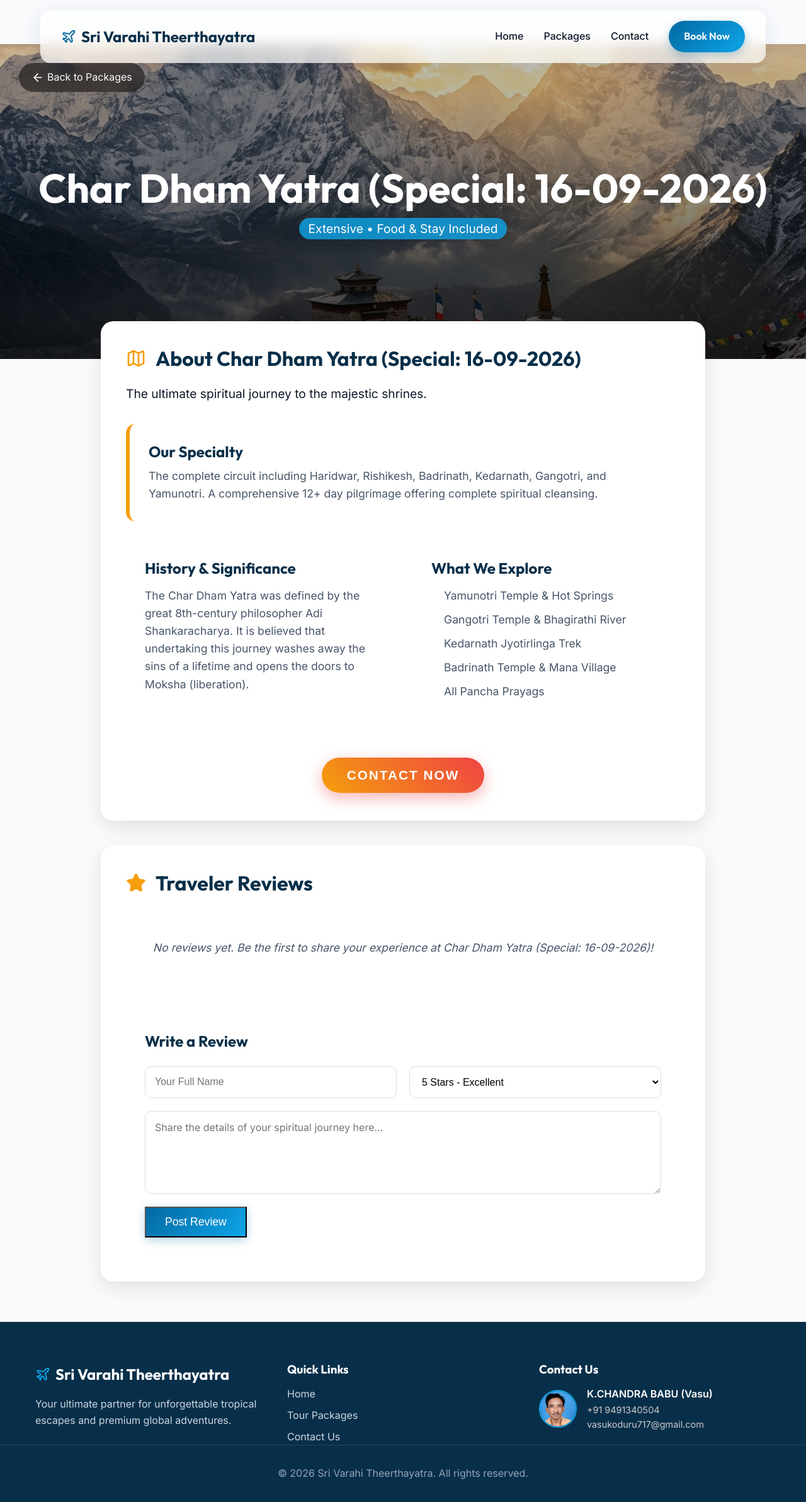
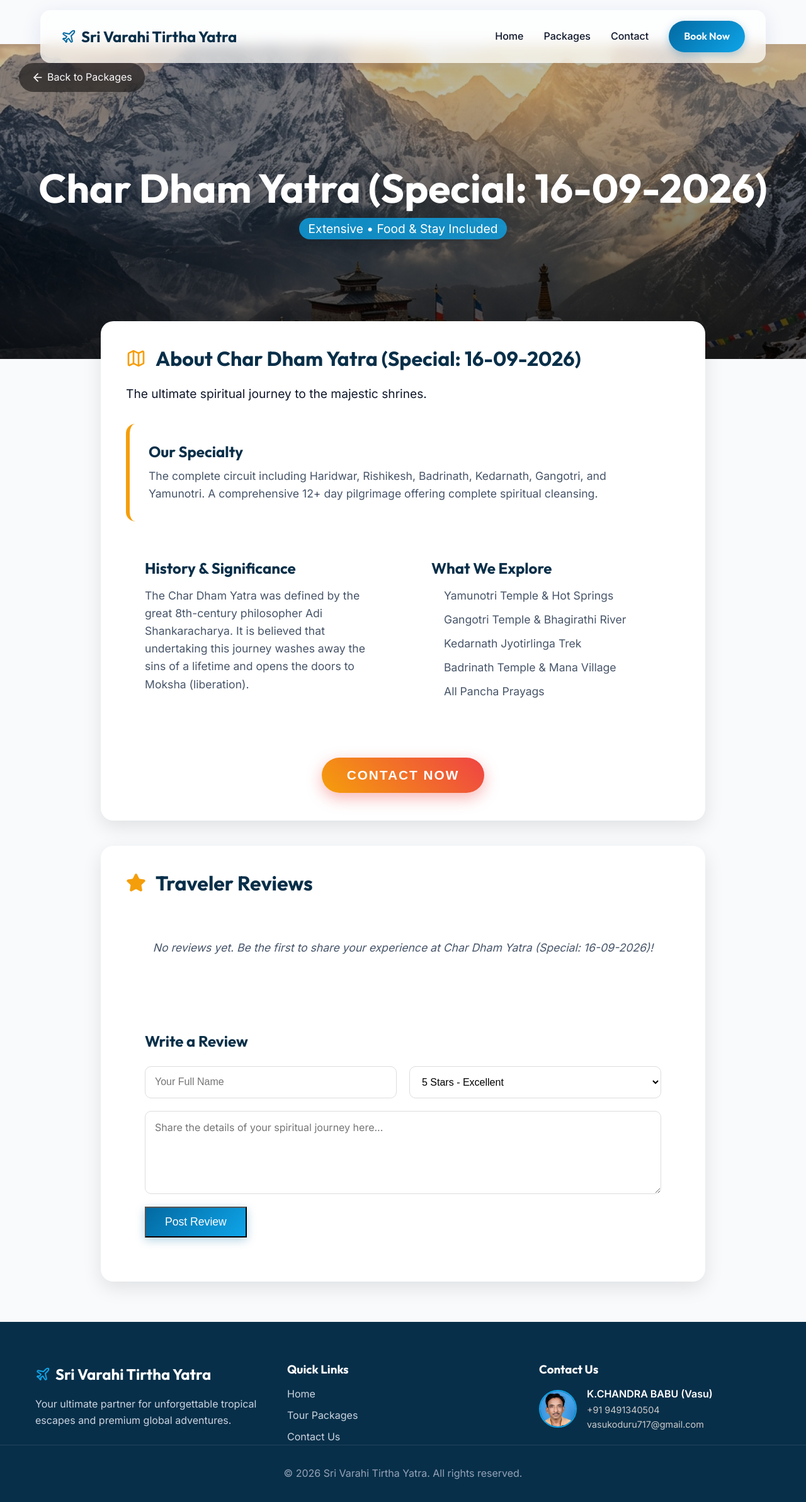
Before and after one commit to HariKrishna0088/varahi-travels, a React (Vite) app: page /#/destination/1 in a window 1280 px wide. Shown: the whole page at 63% size. Built offline with nearby package versions, Linux system fonts and the light colour scheme.

Commit message:
Rename to Sri Varahi Tirtha Yatra

```diff
--- a/index.html
+++ b/index.html
@@ -4,7 +4,7 @@
     <meta charset="UTF-8" />
     <link rel="icon" type="image/svg+xml" href="/favicon.svg" />
     <meta name="viewport" content="width=device-width, initial-scale=1.0" />
-    <title>Sri Varahi Theerthayatra</title>
+    <title>Sri Varahi Tirtha Yatra</title>
   </head>
   <body>
     <div id="root"></div>
--- a/src/components/Footer.jsx
+++ b/src/components/Footer.jsx
@@ -10,7 +10,7 @@ const Footer = () => {
         <div className="footer-brand">
           <div className="footer-logo">
             <Plane className="nav-icon" />
-            <span>Sri Varahi Theerthayatra</span>
+            <span>Sri Varahi Tirtha Yatra</span>
           </div>
           <p>Your ultimate partner for unforgettable tropical escapes and premium global adventures.</p>
         </div>
@@ -35,7 +35,7 @@ const Footer = () => {
         </div>
       </div>
       <div className="footer-bottom">
-        <p>&copy; {new Date().getFullYear()} Sri Varahi Theerthayatra. All rights reserved.</p>
+        <p>&copy; {new Date().getFullYear()} Sri Varahi Tirtha Yatra. All rights reserved.</p>
       </div>
     </footer>
   );
--- a/src/components/Hero.jsx
+++ b/src/components/Hero.jsx
@@ -11,7 +11,7 @@ const Hero = () => {
       </div>
 
       <div className="container hero-content animate-fade-in-up">
-        <h1>Spiritual & Family Journeys with <span className="highlight">Sri Varahi Theerthayatra</span></h1>
+        <h1>Spiritual & Family Journeys with <span className="highlight">Sri Varahi Tirtha Yatra</span></h1>
         <p>Curated premium travel experiences. Whether you seek deep devotional tours, group adventures, or unforgettable family trips, your journey begins here.</p>
 
         <div className="hero-search glass-panel">
--- a/src/components/Navbar.jsx
+++ b/src/components/Navbar.jsx
@@ -11,7 +11,7 @@ const Navbar = () => {
       <div className="nav-container">
         <Link to="/" className="nav-logo">
           <Plane className="nav-icon" />
-          <span>Sri Varahi Theerthayatra</span>
+          <span>Sri Varahi Tirtha Yatra</span>
         </Link>
         <div className={`nav-links ${isOpen ? 'active' : ''}`}>
           <Link to="/" onClick={() => setIsOpen(false)}>Home</Link>
```
